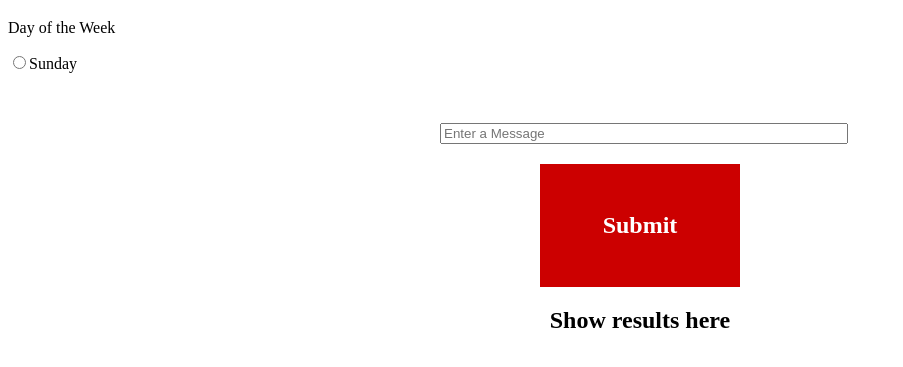
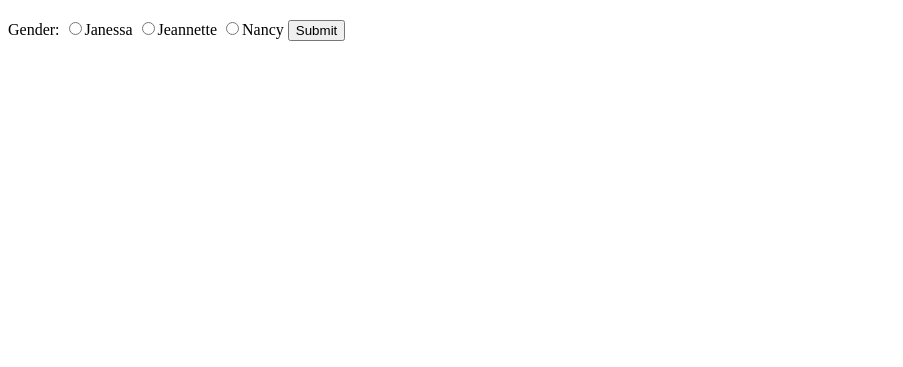
Before and after one commit to leslie1403/tasklist, a plain HTML site: page index.html in a window 1280 px wide. Shown: the part 61-428 px from the top of the page, without its empty margins (0-903 px from the left). Drawn offline with Linux system fonts and the light colour scheme.

Commit message:
starting from scratch

```diff
--- a/index.html
+++ b/index.html
@@ -9,19 +9,16 @@
 
 <body>
   <h1 class="center">Tasklist</h1>
-  <div>
-    <p>Day of the Week</p>
-    <form>
-      <div id="Sunday">
-        <label><input type="radio" name="day_field[]" id="Sunday">Sunday</label>
-      </div>
-    </form>
-  </div>
+  </p>
+      Gender:
+      <input type="radio" name="planner" value="JB">Janessa
+      <input type="radio" name="planner" value="JRM">Jeannette
+      <input type="radio" name="planner" value="NC">Nancy
 
-  <div id="container">
-    <input id="entryinput" type="text" name="textentry" placeholder="Enter a Message">
-    <div id="entrybutton">Submit</div>
-    <h2 id="textoutput" class="center">Show results here</h2>
-  </div>
+      <button type="button" onclick="displayRadioValue()">
+          Submit
+      </button>
+
+      <div id="result"></div>
 </body>
 </html>
--- a/js/script.js
+++ b/js/script.js
@@ -1,4 +1,15 @@
-function init(){
+ function displayRadioValue() {
+            var ele = document.getElementsByName('gender');
+
+            for (i = 0; i < ele.length; i++) {
+                if (ele[i].checked)
+                    document.getElementById("result").innerHTML
+                        = "Gender: " + ele[i].value;
+            }
+        }
+
+
+/*function init(){
 //add your javascrip between these two lines of code
 
   var submit = document.getElementById('entrybutton');//creates variable for submission
@@ -9,12 +20,11 @@ function init(){
     document.getElementById("textoutput").innerHTML = input.value; //changes the text to show the input
     alert('Leslie Esquivel: ' + input.value); //alert box
 
-    var checkBox = document.getElementById("Sunday");
-    // Get the output text
-    var text = document.getElementById("Sunday");
+    var checkJB = document.getElementById("JB");
+    var textJB = "Jannesa"
 
     // If the checkbox is checked, display the output text
-    if (checkBox.checked == true){
+    if (checkJB.checked == true){
       text.style.display = "block";
     } else {
       text.style.display = "none";
```
